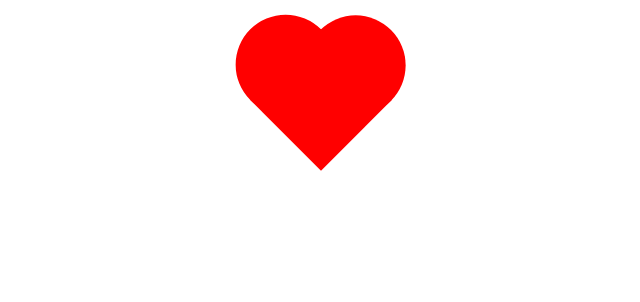
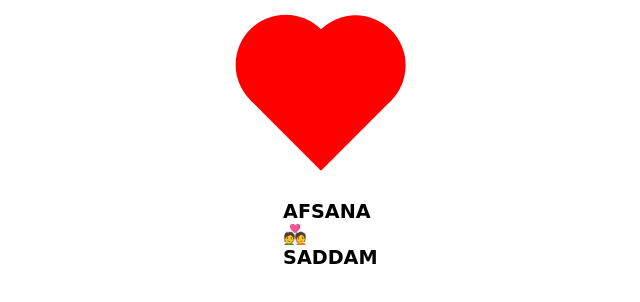
Before and after one commit to PandaWebDevX/17feb, a plain HTML site: page index.html in a window 1280 px wide. Shown: the whole page, without its empty margins (319-959 px from the left). Drawn offline with Linux system fonts and the light colour scheme.

Commit message:
modified:   index.html 	modified:   style.css

```diff
--- a/index.html
+++ b/index.html
@@ -7,7 +7,14 @@
     <link rel="stylesheet" href="style.css">
 </head>
 <body><div class="container">
-    <div class="heart"></div>
+    <div class="heart">
+
+    </div>
+</div>
+<div class="a">
+    <p>
+        AFSANA  &#128145; SADDAM
+    </p>
 </div>
 </body>
 </html>
--- a/style.css
+++ b/style.css
@@ -8,6 +8,27 @@
 
 
 
+
+}
+.b{
+    height: 20px ;
+    width: 20px;
+    margin: auto;
+}
+.a{
+    /* border: 2px solid black; */
+    height: 50px;
+    width: 100%;
+    margin-top: 50px;
+
+}
+p{
+height: 10px;
+width: 10px;
+margin-left: 47%;
+font-family: cursive;
+font-size: larger;
+font-weight: bolder;
 
 }
 .container{
```
